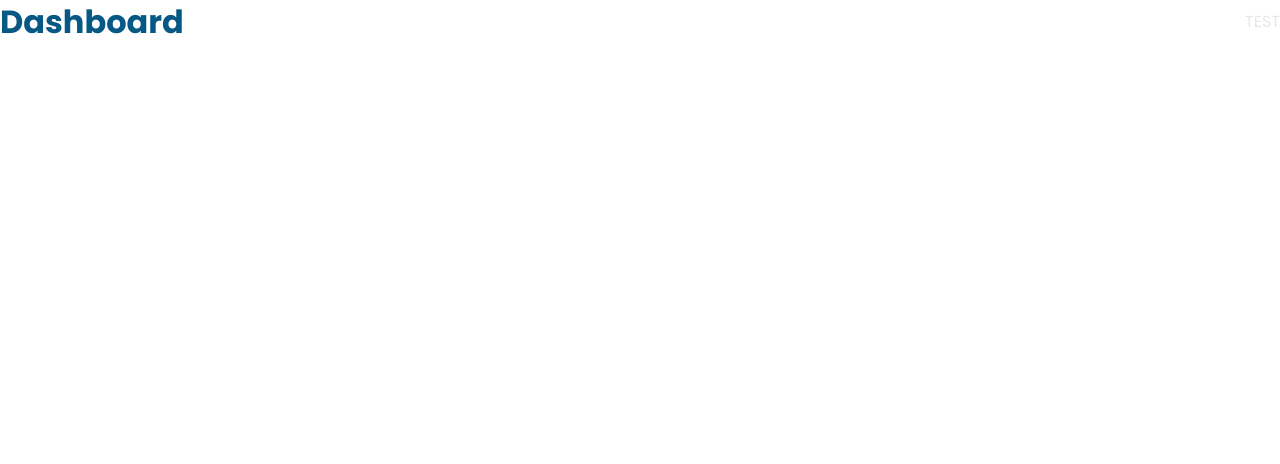
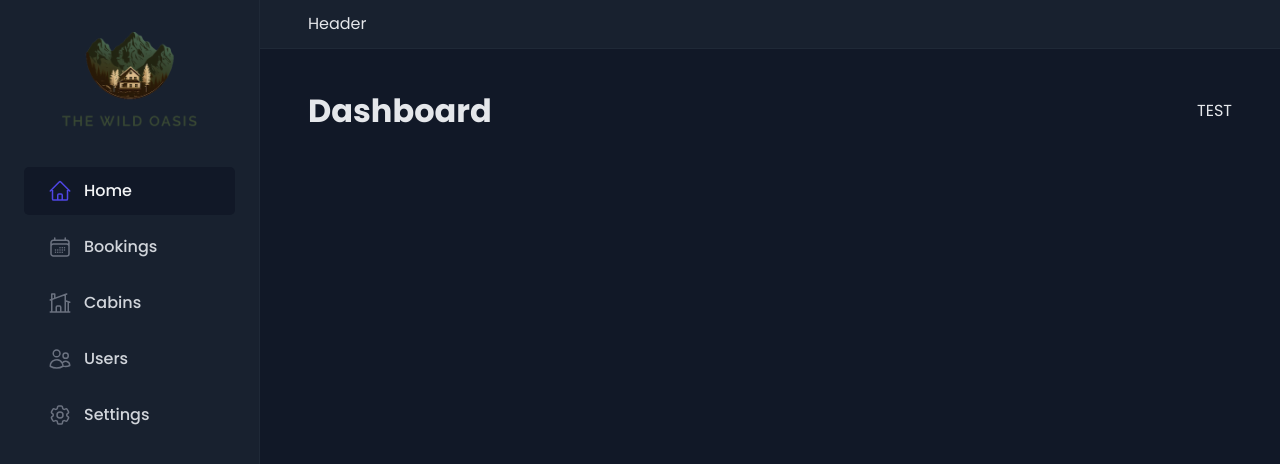
Before and after one commit to SaadMahi/73-The-Wild-Oasis-App, a React (Vite) app: page /dashboard in a window 1280 px wide. Shown: the top 464 px of the page. Built offline with nearby package versions, Linux system fonts and the light colour scheme; a web font is replaced by a local one.

Commit message:
✨ feat: built app layout and allocated routes

```diff
--- a/src/App.jsx
+++ b/src/App.jsx
@@ -9,24 +9,15 @@ import Login from './pages/Login';
 import PageNotFound from './pages/PageNotFound';
 import Settings from './pages/Settings';
 import Users from './pages/Users';
+import AppLayout from './ui/AppLayout';
 
-/** REACT ROUTER
- * 1) install react router
- * * npm i react-router-dom
+/** ADDING CHILD ROUTES
+ * we simply create a component named AppLayout
+ * then create a Route of this and place other Route as children
+ * which we want to nest within the AppLayout, that's it.
  *
- * 2) As we won't be using data fetching features in this application
- * therefore we can go back setting up our routes in declarative way
- * i) so first comes the <BrowserRouter></BrowserRouter>
- * ii) then within this comes the <Routes></Routes> which is the one that figures our that
- * which route matches the URL
- * iii) then for each route we will have one route element which will be self closing
- * elements untill they have child routes
- *
- * 3) next let's set the routes, also keep an default route for default route
- * use 'index' props to set default and use 'replace' to replace the URL in the
- * history stack and then just the route using 'to', so by using 'to' page
- * will be directed to that URL in 'to'
- * * <Navigatage replace to='dashboard' />
+ * Now how do we display these childrens within the Applayout route, for
+ * that we will use the <Outlet> component
  * ! fig: 1
  */
 
@@ -36,14 +27,17 @@ function App() {
       <GlobalStyles />
       <BrowserRouter>
         <Routes>
+          <Route element={<AppLayout />}>
             <Route index element={<Navigate replace to='dashboard' />} />
             <Route path='dashboard' element={<Dashboard />} />
             <Route path='account' element={<Account />} />
             <Route path='bookings' element={<Bookings />} />
             <Route path='cabins' element={<Cabins />} />
-          <Route path='login' element={<Login />} />
             <Route path='settings' element={<Settings />} />
             <Route path='users' element={<Users />} />
+          </Route>
+
+          <Route path='login' element={<Login />} />
           <Route path='*' element={<PageNotFound />} />
         </Routes>
       </BrowserRouter>
--- /dev/null
+++ b/src/ui/AppLayout.jsx
@@ -0,0 +1,30 @@
+import { Outlet } from 'react-router-dom';
+import Header from './Header';
+import Sidebar from './Sidebar';
+import styled from 'styled-components';
+
+const Main = styled.main`
+  padding: 4rem 4.8rem 6.4rem;
+  background-color: var(--color-grey-50);
+`;
+
+const StyledAppLayout = styled.div`
+  display: grid;
+  grid-template-columns: 26rem 1fr;
+  grid-template-rows: auto 1fr;
+  height: 100vh;
+`;
+
+const AppLayout = () => {
+  return (
+    <StyledAppLayout>
+      <Header />
+      <Sidebar />
+      <Main>
+        <Outlet />
+      </Main>
+    </StyledAppLayout>
+  );
+};
+
+export default AppLayout;
--- /dev/null
+++ b/src/ui/Header.jsx
@@ -0,0 +1,14 @@
+import styled from 'styled-components';
+
+const StyledHeader = styled.header`
+  background-color: var(--color-grey-0);
+
+  padding: 1.2rem 4.8rem;
+  border-bottom: 1px solid var(--color-grey-100);
+`;
+
+const Header = () => {
+  return <StyledHeader>Header</StyledHeader>;
+};
+
+export default Header;
--- a/src/ui/Heading.jsx
+++ b/src/ui/Heading.jsx
@@ -21,7 +21,6 @@ const Heading = styled.h1`
     `}
 
     line-height: 1.4;
-  color: var(--color-blue-100);
 `;
 
 export default Heading;
--- a/src/ui/MainNav.jsx
+++ b/src/ui/MainNav.jsx
@@ -1,4 +1,13 @@
-import styled from "styled-components";
+/* eslint-disable no-unused-vars */
+import { NavLink } from 'react-router-dom';
+import styled from 'styled-components';
+import {
+  HiOutlineCalendarDays,
+  HiOutlineCog6Tooth,
+  HiOutlineHome,
+  HiOutlineHomeModern,
+  HiOutlineUsers,
+} from 'react-icons/hi2';
 
 const NavList = styled.ul`
   display: flex;
@@ -6,7 +15,7 @@ const NavList = styled.ul`
   gap: 0.8rem;
 `;
 
-const Link = styled.a`
+const StyledNavLink = styled(NavLink)`
   &:link,
   &:visited {
     display: flex;
@@ -44,3 +53,44 @@ const Link = styled.a`
     color: var(--color-brand-600);
   }
 `;
+
+function MainNav() {
+  return (
+    <nav>
+      <NavList>
+        <li>
+          <StyledNavLink to='dashboard'>
+            <HiOutlineHome />
+            <span>Home</span>
+          </StyledNavLink>
+        </li>
+        <li>
+          <StyledNavLink to='bookings'>
+            <HiOutlineCalendarDays />
+            <span>Bookings</span>
+          </StyledNavLink>
+        </li>
+        <li>
+          <StyledNavLink to='cabins'>
+            <HiOutlineHomeModern />
+            <span>Cabins</span>
+          </StyledNavLink>
+        </li>
+        <li>
+          <StyledNavLink to='users'>
+            <HiOutlineUsers />
+            <span>Users</span>
+          </StyledNavLink>
+        </li>
+        <li>
+          <StyledNavLink to='settings'>
+            <HiOutlineCog6Tooth />
+            <span>Settings</span>
+          </StyledNavLink>
+        </li>
+      </NavList>
+    </nav>
+  );
+}
+
+export default MainNav;
--- /dev/null
+++ b/src/ui/Sidebar.jsx
@@ -0,0 +1,25 @@
+import styled from 'styled-components';
+import Logo from '../ui/Logo';
+import MainNav from '../ui/MainNav';
+
+const StyledSidebar = styled.aside`
+  background-color: var(--color-grey-0);
+  padding: 3.2rem 2.4rem;
+  border-right: 1px solid var(--color-grey-100);
+
+  grid-row: 1/-1;
+  display: flex;
+  flex-direction: column;
+  gap: 3.2rem;
+`;
+
+const Sidebar = () => {
+  return (
+    <StyledSidebar>
+      <Logo />
+      <MainNav />
+    </StyledSidebar>
+  );
+};
+
+export default Sidebar;
```
Lines whose indentation alone changed are shown as unchanged.
